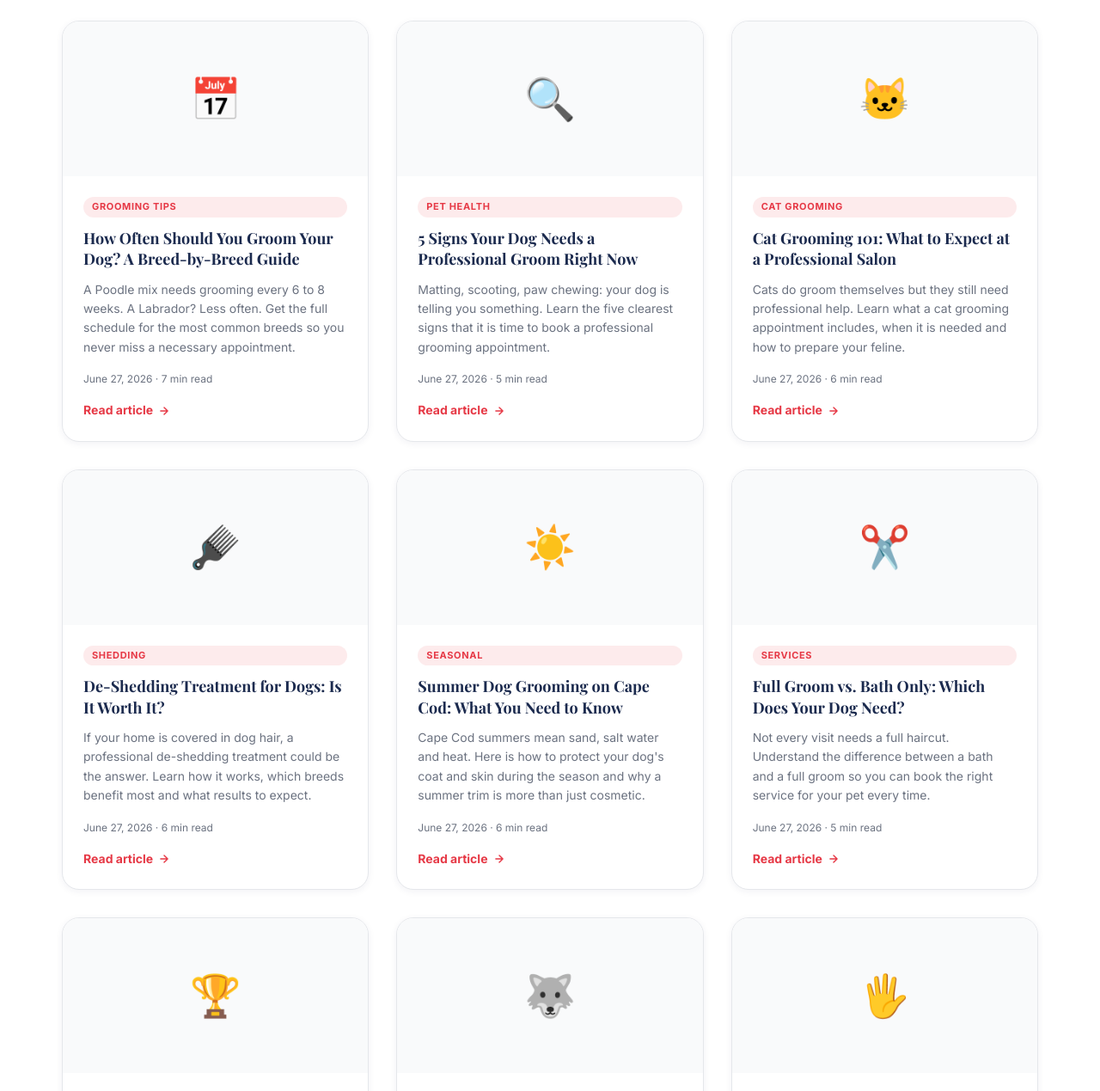
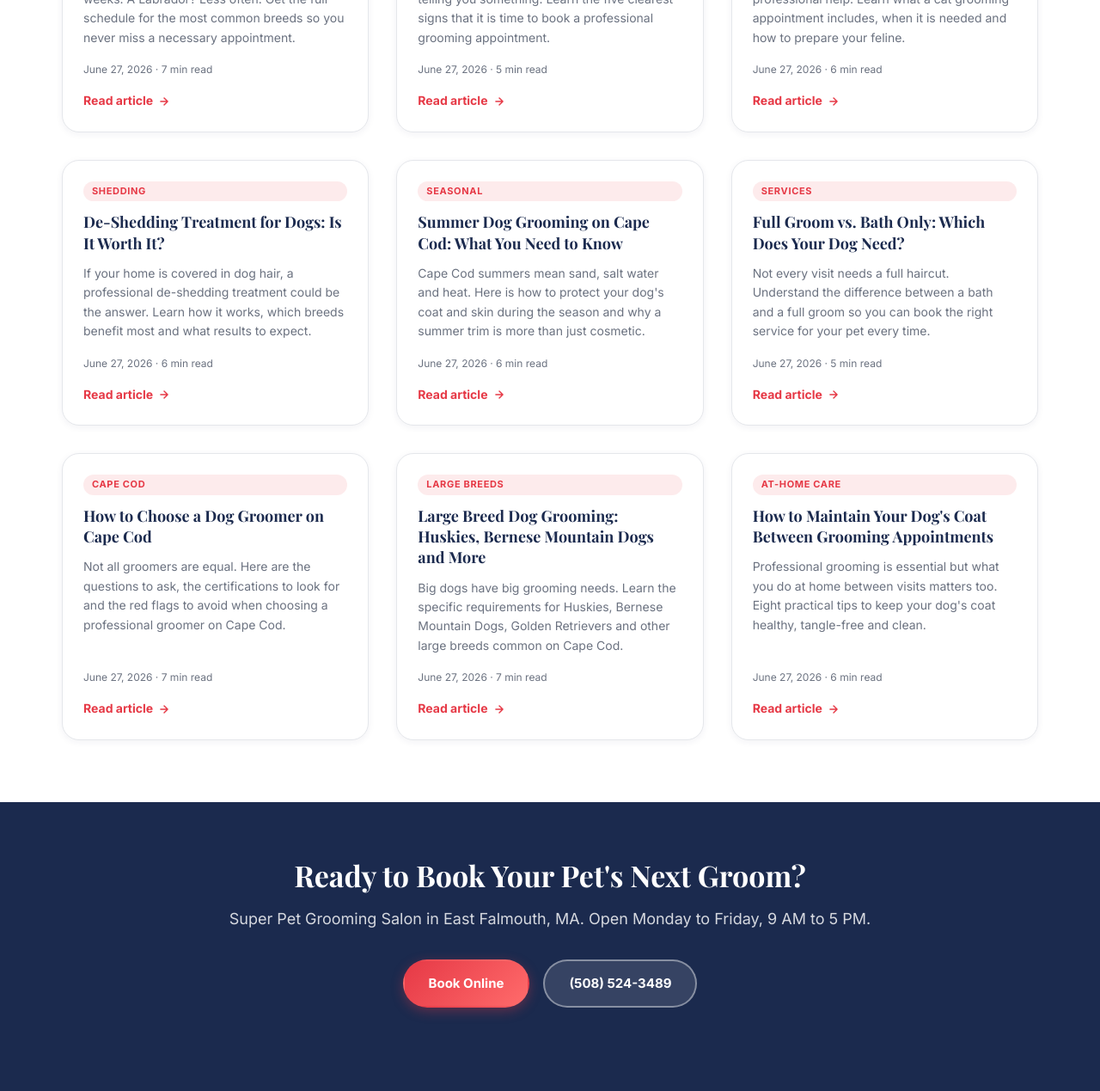
Before and after one commit to superpethome-arch/superpet, a website: page public/blog.html in a window 1280 px wide. Shown: the part 1025-2294 px from the top of the page at 86% size. Drawn offline with nearby package versions, Linux system fonts and the light colour scheme; a web font is replaced by a local one.

Commit message:
style: remove emojis das capas dos cards do blog

```diff
--- a/public/blog.html
+++ b/public/blog.html
@@ -83,7 +83,7 @@
       <div class="blog-grid">
 
         <article class="blog-card">
-          <div class="blog-card-img" aria-hidden="true">🐩</div>
+
           <div class="blog-card-body">
             <span class="blog-tag">Breed Guide</span>
             <h2 class="blog-card-title"><a href="/blog/goldendoodle-grooming-guide" style="text-decoration:none;color:inherit">How to Groom a Goldendoodle: Complete Cape Cod Guide</a></h2>
@@ -94,7 +94,7 @@
         </article>
 
         <article class="blog-card">
-          <div class="blog-card-img" aria-hidden="true">😰</div>
+
           <div class="blog-card-body">
             <span class="blog-tag">Gentle Grooming</span>
             <h2 class="blog-card-title"><a href="/blog/anxious-dog-grooming-tips" style="text-decoration:none;color:inherit">Grooming an Anxious Dog: What Works and What Doesn't</a></h2>
@@ -105,7 +105,7 @@
         </article>
 
         <article class="blog-card">
-          <div class="blog-card-img" aria-hidden="true">🐶</div>
+
           <div class="blog-card-body">
             <span class="blog-tag">Puppy Care</span>
             <h2 class="blog-card-title"><a href="/blog/puppy-first-grooming" style="text-decoration:none;color:inherit">When Should a Puppy Have Their First Grooming Appointment?</a></h2>
@@ -116,7 +116,7 @@
         </article>
 
         <article class="blog-card">
-          <div class="blog-card-img" aria-hidden="true">📅</div>
+
           <div class="blog-card-body">
             <span class="blog-tag">Grooming Tips</span>
             <h2 class="blog-card-title"><a href="/blog/how-often-groom-your-dog" style="text-decoration:none;color:inherit">How Often Should You Groom Your Dog? A Breed-by-Breed Guide</a></h2>
@@ -127,7 +127,7 @@
         </article>
 
         <article class="blog-card">
-          <div class="blog-card-img" aria-hidden="true">🔍</div>
+
           <div class="blog-card-body">
             <span class="blog-tag">Pet Health</span>
             <h2 class="blog-card-title"><a href="/blog/signs-dog-needs-groom" style="text-decoration:none;color:inherit">5 Signs Your Dog Needs a Professional Groom Right Now</a></h2>
@@ -138,7 +138,7 @@
         </article>
 
         <article class="blog-card">
-          <div class="blog-card-img" aria-hidden="true">🐱</div>
+
           <div class="blog-card-body">
             <span class="blog-tag">Cat Grooming</span>
             <h2 class="blog-card-title"><a href="/blog/cat-grooming-guide" style="text-decoration:none;color:inherit">Cat Grooming 101: What to Expect at a Professional Salon</a></h2>
@@ -149,7 +149,7 @@
         </article>
 
         <article class="blog-card">
-          <div class="blog-card-img" aria-hidden="true">🪮</div>
+
           <div class="blog-card-body">
             <span class="blog-tag">Shedding</span>
             <h2 class="blog-card-title"><a href="/blog/de-shedding-treatment-dogs" style="text-decoration:none;color:inherit">De-Shedding Treatment for Dogs: Is It Worth It?</a></h2>
@@ -160,7 +160,7 @@
         </article>
 
         <article class="blog-card">
-          <div class="blog-card-img" aria-hidden="true">☀️</div>
+
           <div class="blog-card-body">
             <span class="blog-tag">Seasonal</span>
             <h2 class="blog-card-title"><a href="/blog/summer-dog-grooming-cape-cod" style="text-decoration:none;color:inherit">Summer Dog Grooming on Cape Cod: What You Need to Know</a></h2>
@@ -171,7 +171,7 @@
         </article>
 
         <article class="blog-card">
-          <div class="blog-card-img" aria-hidden="true">✂️</div>
+
           <div class="blog-card-body">
             <span class="blog-tag">Services</span>
             <h2 class="blog-card-title"><a href="/blog/full-groom-vs-bath-only" style="text-decoration:none;color:inherit">Full Groom vs. Bath Only: Which Does Your Dog Need?</a></h2>
@@ -182,7 +182,7 @@
         </article>
 
         <article class="blog-card">
-          <div class="blog-card-img" aria-hidden="true">🏆</div>
+
           <div class="blog-card-body">
             <span class="blog-tag">Cape Cod</span>
             <h2 class="blog-card-title"><a href="/blog/choose-dog-groomer-cape-cod" style="text-decoration:none;color:inherit">How to Choose a Dog Groomer on Cape Cod</a></h2>
@@ -193,7 +193,7 @@
         </article>
 
         <article class="blog-card">
-          <div class="blog-card-img" aria-hidden="true">🐺</div>
+
           <div class="blog-card-body">
             <span class="blog-tag">Large Breeds</span>
             <h2 class="blog-card-title"><a href="/blog/large-breed-dog-grooming" style="text-decoration:none;color:inherit">Large Breed Dog Grooming: Huskies, Bernese Mountain Dogs and More</a></h2>
@@ -204,7 +204,7 @@
         </article>
 
         <article class="blog-card">
-          <div class="blog-card-img" aria-hidden="true">🖐️</div>
+
           <div class="blog-card-body">
             <span class="blog-tag">At-Home Care</span>
             <h2 class="blog-card-title"><a href="/blog/dog-coat-maintenance-between-grooms" style="text-decoration:none;color:inherit">How to Maintain Your Dog's Coat Between Grooming Appointments</a></h2>
```
